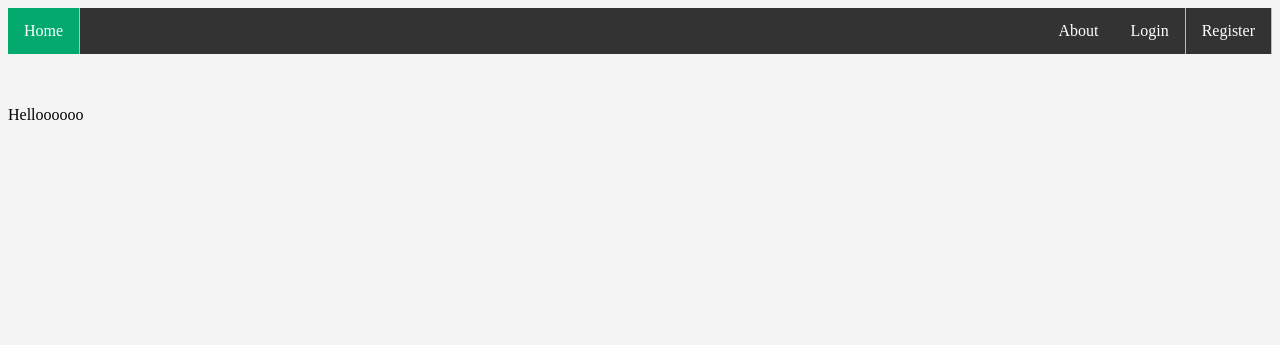
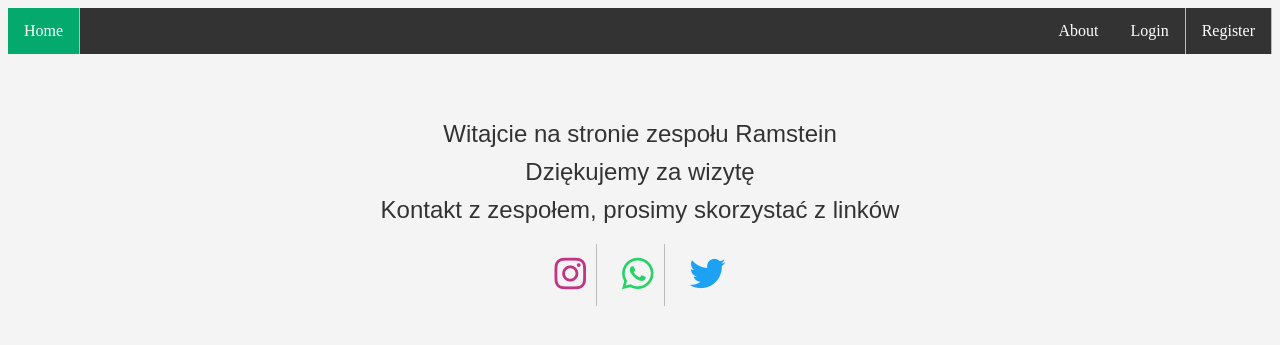
Before and after one commit to bluu26/Quartet_project, a Django app: page /home/ in a window 1280 px wide. Shown: the top 345 px of the page. Run offline with Django 5.2, Linux system fonts and the light colour scheme; some libraries are stand-ins or nearby versions.

Commit message:
update req

```diff
--- a/requirements.txt
+++ b/requirements.txt
@@ -1,5 +1,5 @@
 asgiref==3.8.1
 Django==5.0.6
 sqlparse==0.5.0
-
+psycopg2-binary
 pytest~=8.2.2
--- /dev/null
+++ b/static/home2.css
@@ -0,0 +1,59 @@
+/* ramstein_home.css */
+
+/* Ustawienie stylów globalnych dla sekcji content-container */
+.content-container {
+    font-family: Arial, sans-serif;
+    background-color: #f4f4f4;
+    color: #333;
+    text-align: center;
+    padding: 20px;
+    max-width: 800px;
+    margin: 0 auto;
+}
+
+/* Stylowanie paragrafów wewnątrz content-container */
+.content-container p {
+    font-size: 24px; /* Większy rozmiar czcionki */
+    margin: 10px 0;
+}
+
+/* Stylowanie listy ikon wewnątrz content-container */
+.content-container ul {
+    list-style: none;
+    padding: 0;
+    display: flex;
+    justify-content: center;
+    gap: 15px;
+    margin-top: 20px;
+    background: transparent; /* Ustawienie przezroczystego tła */
+}
+
+.content-container ul li {
+    display: inline-block;
+}
+
+.content-container ul li a {
+    color: #333;
+    font-size: 36px; /* Większy rozmiar ikon */
+    transition: color 0.3s ease;
+    background: transparent; /* Ustawienie przezroczystego tła */
+    padding: 10px;
+    border-radius: 50%; /* Zaokrąglenie ikon, jeśli mają padding */
+}
+
+.content-container ul li a:hover {
+    color: #555; /* Zmiana koloru przy najechaniu myszką */
+}
+
+/* Kolorowanie poszczególnych ikon */
+.content-container .instagram {
+    color: #C13584;
+}
+
+.content-container .whatsapp {
+    color: #25D366;
+}
+
+.content-container .twitter {
+    color: #1DA1F2;
+}
--- /dev/null
+++ b/static/icon/src/index.html
@@ -0,0 +1,5 @@
+<ul>
+    <li><a href="#"><i class="fa-brands fa-instagram instagram"></i></a></li>
+    <li><a href="#"><i class="fa-brands fa-whatsapp whatsapp"></i></a></li>
+    <li><a href="#"><i class="fa-brands fa-twitter twitter"></i></a></li>
+</ul>
--- a/templates/home.html
+++ b/templates/home.html
@@ -2,8 +2,18 @@
 {% load static %}
 <br><br>
 {% block content %}
-<link rel="stylesheet" type="text/css" href="{% static 'background.css' %}">
-    <p>Helloooooo</p>
-
-
+<link rel="stylesheet" type="text/css" href="{% static 'home2.css' %}">
+<link rel="stylesheet" type="text/css" href="{% static 'icon' %}">
+<link rel="stylesheet" href="https://cdnjs.cloudflare.com/ajax/libs/font-awesome/6.1.1/css/all.min.css">
+<link rel="stylesheet" href="icon/style.css">
+<div class="content-container">
+    <p>Witajcie na stronie zespołu Ramstein</p>
+    <p>Dziękujemy za wizytę</p>
+    <p>Kontakt z zespołem, prosimy skorzystać z linków</p>
+    <ul>
+        <li><a href="#"><i class="fa-brands fa-instagram instagram"></i></a></li>
+        <li><a href="#"><i class="fa-brands fa-whatsapp whatsapp"></i></a></li>
+        <li><a href="#"><i class="fa-brands fa-twitter twitter"></i></a></li>
+    </ul>
+</div>
 {% endblock %}
--- a/templates/success_page.html
+++ b/templates/success_page.html
@@ -1,5 +1,8 @@
 {% include 'header.html' %}
+{% load static %}
 {% block content %}
+<link rel="stylesheet" type="text/css" href="{% static 'login.css' %}">
+<div class="login-container">
 
     <p>{{ info }}</p>
     {% if messages %}
@@ -8,4 +11,5 @@
     {% endfor %}
 {% endif %}
     <a href="{% url 'calendar_view' year=2024 month=6 %}"><button>Powrót</button></a>
+</div>
 {% endblock %}
```
Also changed, not shown: static/create_event.css (+8 -1 lines), static/icon/dist/index.html (added, +19 -0 lines), static/icon/dist/style.css (added, +63 -0 lines), static/icon/src/style.css (added, +63 -0 lines), static/login.css (added, +51 -0 lines), templates/accounts/create_user.html (+19 -8 lines), templates/accounts/login_user.html (+11 -2 lines), templates/create_event.html (+6 -6 lines).
